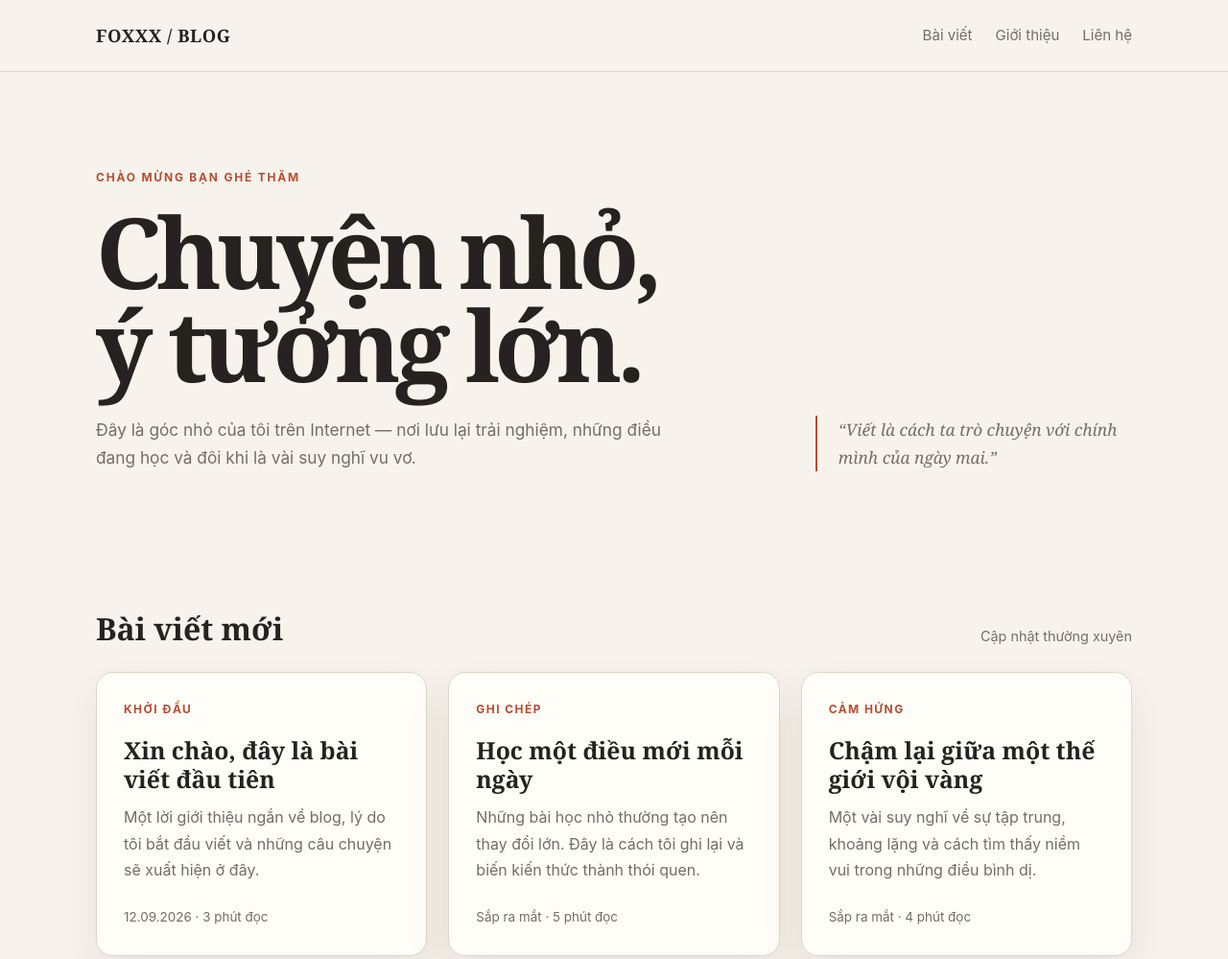
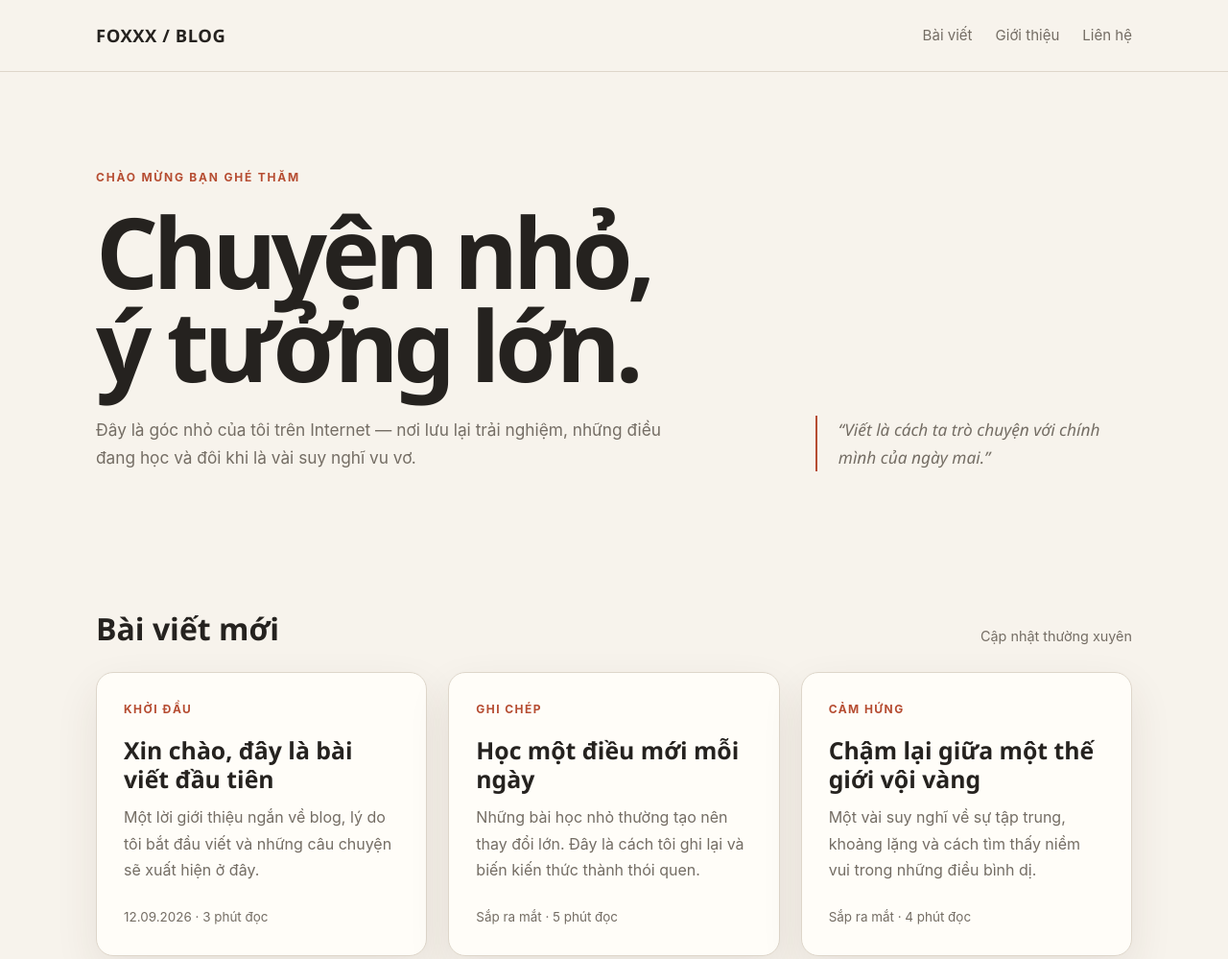
Before and after one commit to juntw1928/juntw1928.github.io, a plain HTML site: page index.html in a window 1280 px wide. Shown: the top 999 px of the page at 96% size. Drawn offline with Linux system fonts and the light colour scheme.

Commit message:
Sửa lỗi phông chữ tiếng Việt
Thay Georgia bằng bộ phông hệ thống hỗ trợ đầy đủ dấu tiếng Việt.

```diff
--- a/index.html
+++ b/index.html
@@ -9,10 +9,10 @@
 :root{--bg:#f7f3ec;--paper:#fffdf8;--ink:#25221f;--muted:#746d64;--accent:#b64d32;--line:#ded6ca;--shadow:0 18px 45px rgba(62,48,35,.09)}
 *{box-sizing:border-box}html{scroll-behavior:smooth}body{margin:0;background:var(--bg);color:var(--ink);font-family:Inter,system-ui,-apple-system,"Segoe UI",sans-serif;line-height:1.7}
 a{color:inherit}.wrap{width:min(1080px,calc(100% - 40px));margin:auto}
-header{padding:24px 0;border-bottom:1px solid var(--line)}nav{display:flex;align-items:center;justify-content:space-between;gap:24px}.brand{font:800 1.15rem Georgia,serif;text-decoration:none;letter-spacing:.03em}.navlinks{display:flex;gap:24px}.navlinks a{text-decoration:none;color:var(--muted);font-size:.94rem}.navlinks a:hover{color:var(--accent)}
-.hero{padding:100px 0 70px;display:grid;grid-template-columns:1.35fr .65fr;gap:64px;align-items:end}.eyebrow{color:var(--accent);font-weight:750;text-transform:uppercase;letter-spacing:.15em;font-size:.75rem}.hero h1{font:700 clamp(3.2rem,8vw,7.4rem)/.95 Georgia,serif;letter-spacing:-.055em;margin:18px 0 25px;max-width:800px}.hero p{max-width:590px;color:var(--muted);font-size:1.08rem}.note{border-left:2px solid var(--accent);padding-left:22px;color:var(--muted);font-family:Georgia,serif;font-style:italic}
-.section-head{display:flex;justify-content:space-between;align-items:end;margin:54px 0 24px}.section-head h2{font:700 2rem Georgia,serif;margin:0}.section-head span{color:var(--muted);font-size:.9rem}.grid{display:grid;grid-template-columns:repeat(3,1fr);gap:22px}.card{background:var(--paper);border:1px solid var(--line);border-radius:18px;padding:28px;min-height:285px;display:flex;flex-direction:column;box-shadow:var(--shadow);transition:.25s}.card:hover{transform:translateY(-5px);border-color:#c9b9a8}.tag{font-size:.75rem;text-transform:uppercase;letter-spacing:.12em;color:var(--accent);font-weight:750}.card h3{font:700 1.55rem/1.2 Georgia,serif;margin:18px 0 12px}.card p{color:var(--muted);margin:0}.meta{margin-top:auto;padding-top:24px;color:var(--muted);font-size:.84rem}
-.about{margin:90px 0;background:#292520;color:#fffaf2;border-radius:24px;padding:clamp(32px,6vw,68px);display:grid;grid-template-columns:.8fr 1.2fr;gap:60px}.about h2{font:700 clamp(2.2rem,5vw,4.3rem)/1 Georgia,serif;margin:0}.about p{color:#d7cec2;margin:0}.about a{color:#fff;border-bottom:1px solid #fff;text-decoration:none}footer{padding:34px 0 48px;border-top:1px solid var(--line);display:flex;justify-content:space-between;color:var(--muted);font-size:.88rem}
+header{padding:24px 0;border-bottom:1px solid var(--line)}nav{display:flex;align-items:center;justify-content:space-between;gap:24px}.brand{font:800 1.15rem "Segoe UI",Arial,sans-serif;text-decoration:none;letter-spacing:.03em}.navlinks{display:flex;gap:24px}.navlinks a{text-decoration:none;color:var(--muted);font-size:.94rem}.navlinks a:hover{color:var(--accent)}
+.hero{padding:100px 0 70px;display:grid;grid-template-columns:1.35fr .65fr;gap:64px;align-items:end}.eyebrow{color:var(--accent);font-weight:750;text-transform:uppercase;letter-spacing:.15em;font-size:.75rem}.hero h1{font:700 clamp(3.2rem,8vw,7.4rem)/.95 "Segoe UI",Arial,sans-serif;letter-spacing:-.055em;margin:18px 0 25px;max-width:800px}.hero p{max-width:590px;color:var(--muted);font-size:1.08rem}.note{border-left:2px solid var(--accent);padding-left:22px;color:var(--muted);font-family:"Segoe UI",Arial,sans-serif;font-style:italic}
+.section-head{display:flex;justify-content:space-between;align-items:end;margin:54px 0 24px}.section-head h2{font:700 2rem "Segoe UI",Arial,sans-serif;margin:0}.section-head span{color:var(--muted);font-size:.9rem}.grid{display:grid;grid-template-columns:repeat(3,1fr);gap:22px}.card{background:var(--paper);border:1px solid var(--line);border-radius:18px;padding:28px;min-height:285px;display:flex;flex-direction:column;box-shadow:var(--shadow);transition:.25s}.card:hover{transform:translateY(-5px);border-color:#c9b9a8}.tag{font-size:.75rem;text-transform:uppercase;letter-spacing:.12em;color:var(--accent);font-weight:750}.card h3{font:700 1.55rem/1.2 "Segoe UI",Arial,sans-serif;margin:18px 0 12px}.card p{color:var(--muted);margin:0}.meta{margin-top:auto;padding-top:24px;color:var(--muted);font-size:.84rem}
+.about{margin:90px 0;background:#292520;color:#fffaf2;border-radius:24px;padding:clamp(32px,6vw,68px);display:grid;grid-template-columns:.8fr 1.2fr;gap:60px}.about h2{font:700 clamp(2.2rem,5vw,4.3rem)/1 "Segoe UI",Arial,sans-serif;margin:0}.about p{color:#d7cec2;margin:0}.about a{color:#fff;border-bottom:1px solid #fff;text-decoration:none}footer{padding:34px 0 48px;border-top:1px solid var(--line);display:flex;justify-content:space-between;color:var(--muted);font-size:.88rem}
 @media(max-width:760px){.hero{grid-template-columns:1fr;padding-top:65px;gap:25px}.grid{grid-template-columns:1fr}.about{grid-template-columns:1fr;gap:28px}.navlinks a:not(:last-child){display:none}footer{flex-direction:column;gap:8px}}
 </style>
 </head>
```
